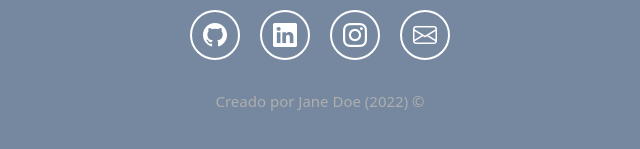
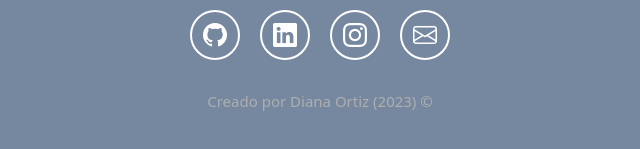
Before and after one commit to Dianakoch/Dianakoch.github.io, a plain HTML site: page index.html in a window 1280 px wide. Shown: the part 4463-4612 px from the top of the page, 320-960 px from the left. Drawn offline with nearby package versions, Linux system fonts and the light colour scheme; a web font is replaced by a local one.

Commit message:
Update index.html

```diff
--- a/index.html
+++ b/index.html
@@ -374,7 +374,7 @@
           <i class="bi bi-envelope"></i>
         </a>
       </div>
-      <div class="derechos-de-autor">Creado por Jane Doe (2022) &#169;</div>
+      <div class="derechos-de-autor">Creado por Diana Ortiz (2023) &#169;</div>
     </footer>
 
     <script src="https://cdn.jsdelivr.net/npm/bootstrap@5.2.2/dist/js/bootstrap.bundle.min.js" integrity="sha384-OERcA2EqjJCMA+/3y+gxIOqMEjwtxJY7qPCqsdltbNJuaOe923+mo//f6V8Qbsw3" crossorigin="anonymous"></script>
```
